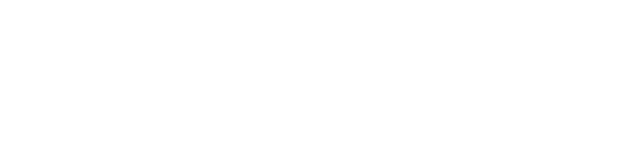
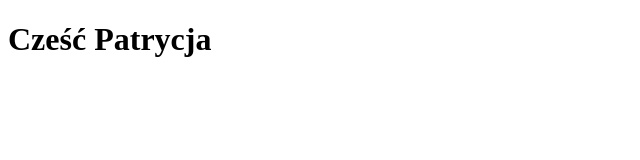
Before and after one commit to FilipKitlinski/goit-markup-hw-01, a plain HTML site: page index.html in a window 1280 px wide. Shown: the whole page, without its empty margins (0-640 px from the left). Drawn offline with Linux system fonts and the light colour scheme.

Commit message:
Update index.html

```diff
--- a/index.html
+++ b/index.html
@@ -1,8 +1,9 @@
 <!DOCTYPE html>
 <html>
+
     <head>
         <body>
-
+        <H1>Cześć Patrycja</H1>
         </body>
     </head>
 </html>
```
